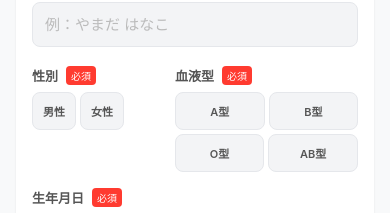
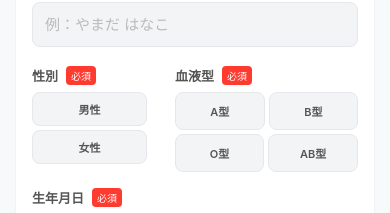
Before and after one commit to Yutojjj/interview-form, a React Native app: screen / in a window 390 px wide. Shown: the part 250-463 px from the top of the page. Built offline with nearby package versions, Linux system fonts and the light colour scheme.

Commit message:
Update App.js

```diff
--- a/App.js
+++ b/App.js
@@ -98,7 +98,8 @@ const DropdownSelector = ({ label, options, selectedValue, onSelect, error, requ
   );
 };
 
-const SelectButtons = ({ label, options, selectedValue, onSelect, error, required }) => (
+// --- ボタン選択コンポーネント（サイズ調整機能付き） ---
+const SelectButtons = ({ label, options, selectedValue, onSelect, error, required, customBtnStyle }) => (
   <View style={styles.inputContainer}>
     <View style={styles.labelRow}>
       <Text style={styles.label}>{label}</Text>
@@ -108,7 +109,8 @@ const SelectButtons = ({ label, options, selectedValue, onSelect, error, require
       {options.map((opt) => (
         <TouchableOpacity
           key={opt}
-          style={[styles.selectBtn, selectedValue === opt && styles.selectBtnActive]}
+          // customBtnStyle を適用することで、外部からサイズを変更可能にする
+          style={[styles.selectBtn, customBtnStyle, selectedValue === opt && styles.selectBtnActive]}
           onPress={() => onSelect(opt)}
         >
           <Text style={[styles.selectBtnText, selectedValue === opt && styles.selectBtnTextActive]}>{opt}</Text>
@@ -245,9 +247,25 @@ export default function App() {
             <InputField label="かな" placeholder="例：やまだ はなこ" required value={form.kana} onChangeText={(v) => updateField('kana', v)} error={errors.kana} />
 
             <View style={styles.row}>
-              <SelectButtons label="性別" options={['男性', '女性']} required selectedValue={form.gender} onSelect={(v) => updateField('gender', v)} error={errors.gender} />
+              {/* 性別ボタンのサイズを customBtnStyle で調整 */}
+              <SelectButtons
+                label="性別"
+                options={['男性', '女性']}
+                required
+                selectedValue={form.gender}
+                onSelect={(v) => updateField('gender', v)}
+                error={errors.gender}
+                customBtnStyle={{ minWidth: '120%', paddingVertical: 8 }}
+              />
               <View style={{ width: 10 }} />
-              <SelectButtons label="血液型" options={['A型', 'B型', 'O型', 'AB型']} required selectedValue={form.bloodType} onSelect={(v) => updateField('bloodType', v)} error={errors.bloodType} />
+              <SelectButtons
+                label="血液型"
+                options={['A型', 'B型', 'O型', 'AB型']}
+                required
+                selectedValue={form.bloodType}
+                onSelect={(v) => updateField('bloodType', v)}
+                error={errors.bloodType}
+              />
             </View>
 
             <View style={styles.labelRow}>
@@ -392,7 +410,7 @@ const styles = StyleSheet.create({
   buttonRow: { flexDirection: 'row', flexWrap: 'wrap', marginHorizontal: -2 },
   selectBtn: {
     flexGrow: 1,
-    minWidth: '45%', // デバイス幅に合わせて2列並びを維持
+    minWidth: '45%',
     maxWidth: '48%',
     backgroundColor: '#F3F4F6',
     padding: 10,
```
